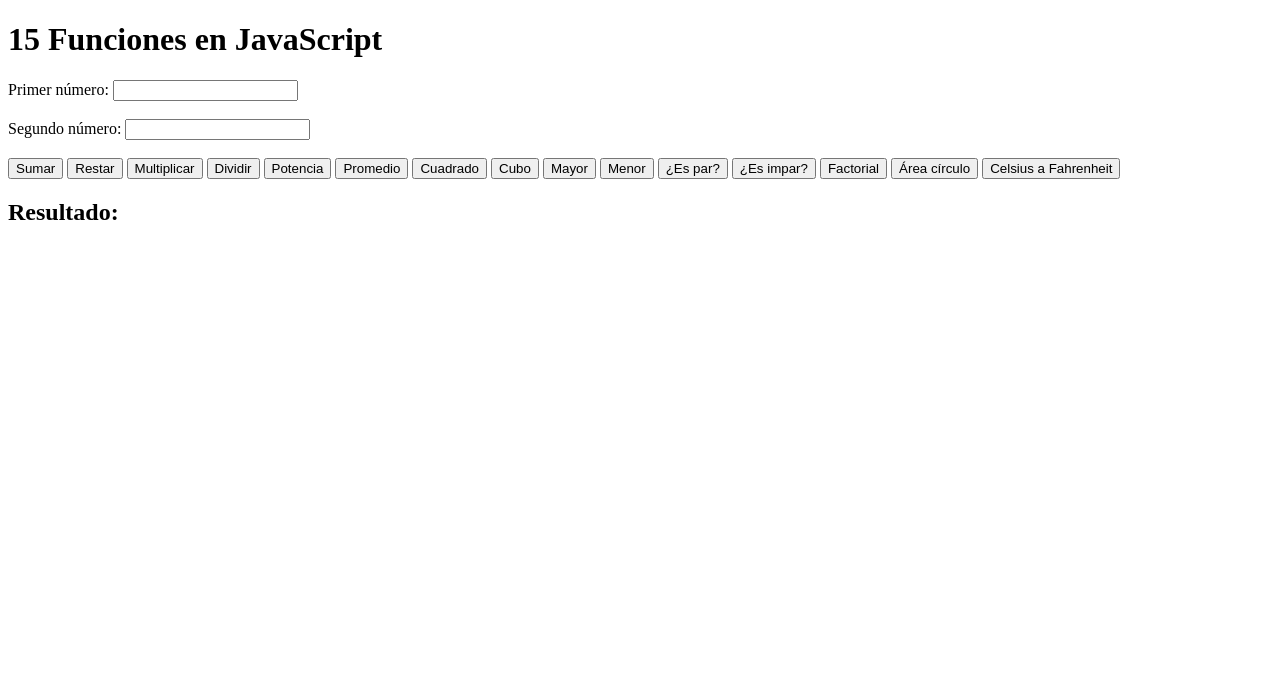
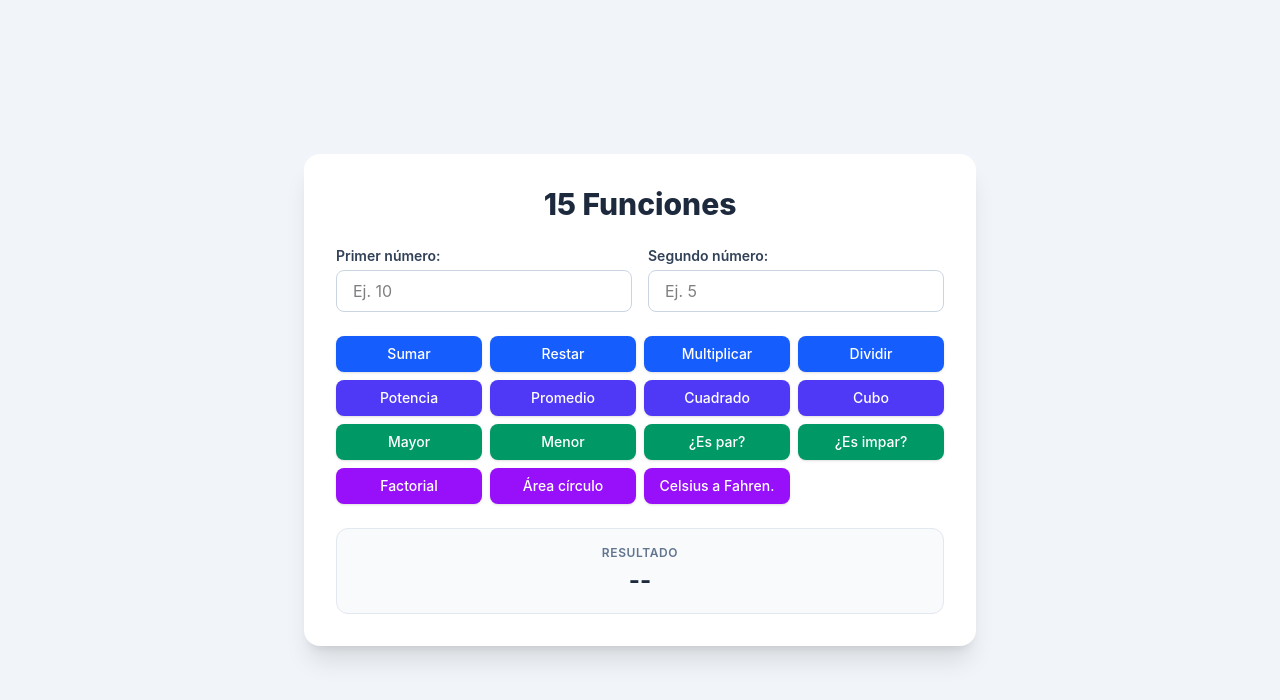
Before and after one commit to aidarafael708/funciones, a website: page index.html in a window 1280 px wide. Drawn offline with Linux system fonts and the light colour scheme.

Commit message:
Diseno actualizado con Tailwind CSS

```diff
--- a/index.html
+++ b/index.html
@@ -1,43 +1,78 @@
 <!DOCTYPE html>
 <html lang="es">
 <head>
-    <meta charset="UTF-8">
-    <meta name="viewport" content="width=device-width, initial-scale=1.0">
-    <title>15 Funciones en JavaScript</title>
+  <meta charset="UTF-8">
+  <meta name="viewport" content="width=device-width, initial-scale=1.0">
+  <title>15 Funciones</title>
+  <link href="dist/output.css" rel="stylesheet">
 </head>
-<body>
+<body class="bg-slate-100 min-h-screen flex items-center justify-center p-4">
 
-    <h1>15 Funciones en JavaScript</h1>
+  <div class="bg-white rounded-2xl shadow-xl w-full max-w-2xl p-6 md:p-8">
 
-    <label>Primer número:</label>
-    <input type="number" id="numero1">
+    <!-- Encabezado -->
+    <h1 class="text-3xl font-extrabold text-slate-800 text-center mb-6">
+       15 Funciones
+    </h1>
 
-    <br><br>
+    <!-- Formulario de entradas -->
+    <div class="grid grid-cols-1 md:grid-cols-2 gap-4 mb-6">
+      <div>
+        <label for="numero1" class="block text-sm font-semibold text-slate-700 mb-1">
+          Primer número:
+        </label>
+        <input
+          type="number"
+          id="numero1"
+          placeholder="Ej. 10"
+          class="w-full px-4 py-2 border border-slate-300 rounded-lg focus:outline-none focus:ring-2 focus:ring-blue-500 focus:border-transparent transition-all"
+        >
+      </div>
 
-    <label>Segundo número:</label>
-    <input type="number" id="numero2">
+      <div>
+        <label for="numero2" class="block text-sm font-semibold text-slate-700 mb-1">
+          Segundo número:
+        </label>
+        <input
+          type="number"
+          id="numero2"
+          placeholder="Ej. 5"
+          class="w-full px-4 py-2 border border-slate-300 rounded-lg focus:outline-none focus:ring-2 focus:ring-blue-500 focus:border-transparent transition-all"
+        >
+      </div>
+    </div>
 
-    <br><br>
+    <!-- Cuadrícula de Botones -->
+    <div class="grid grid-cols-2 sm:grid-cols-3 md:grid-cols-4 gap-2 mb-6">
+      <button onclick="sumar()" class="bg-blue-600 hover:bg-blue-700 text-white font-medium py-2 px-3 rounded-lg text-sm shadow transition-colors">Sumar</button>
+      <button onclick="restar()" class="bg-blue-600 hover:bg-blue-700 text-white font-medium py-2 px-3 rounded-lg text-sm shadow transition-colors">Restar</button>
+      <button onclick="multiplicar()" class="bg-blue-600 hover:bg-blue-700 text-white font-medium py-2 px-3 rounded-lg text-sm shadow transition-colors">Multiplicar</button>
+      <button onclick="dividir()" class="bg-blue-600 hover:bg-blue-700 text-white font-medium py-2 px-3 rounded-lg text-sm shadow transition-colors">Dividir</button>
+      <button onclick="potencia()" class="bg-indigo-600 hover:bg-indigo-700 text-white font-medium py-2 px-3 rounded-lg text-sm shadow transition-colors">Potencia</button>
+      <button onclick="promedio()" class="bg-indigo-600 hover:bg-indigo-700 text-white font-medium py-2 px-3 rounded-lg text-sm shadow transition-colors">Promedio</button>
+      <button onclick="cuadrado()" class="bg-indigo-600 hover:bg-indigo-700 text-white font-medium py-2 px-3 rounded-lg text-sm shadow transition-colors">Cuadrado</button>
+      <button onclick="cubo()" class="bg-indigo-600 hover:bg-indigo-700 text-white font-medium py-2 px-3 rounded-lg text-sm shadow transition-colors">Cubo</button>
+      <button onclick="mayor()" class="bg-emerald-600 hover:bg-emerald-700 text-white font-medium py-2 px-3 rounded-lg text-sm shadow transition-colors">Mayor</button>
+      <button onclick="menor()" class="bg-emerald-600 hover:bg-emerald-700 text-white font-medium py-2 px-3 rounded-lg text-sm shadow transition-colors">Menor</button>
+      <button onclick="esPar()" class="bg-emerald-600 hover:bg-emerald-700 text-white font-medium py-2 px-3 rounded-lg text-sm shadow transition-colors">¿Es par?</button>
+      <button onclick="esImpar()" class="bg-emerald-600 hover:bg-emerald-700 text-white font-medium py-2 px-3 rounded-lg text-sm shadow transition-colors">¿Es impar?</button>
+      <button onclick="factorial()" class="bg-purple-600 hover:bg-purple-700 text-white font-medium py-2 px-3 rounded-lg text-sm shadow transition-colors">Factorial</button>
+      <button onclick="areaCirculo()" class="bg-purple-600 hover:bg-purple-700 text-white font-medium py-2 px-3 rounded-lg text-sm shadow transition-colors">Área círculo</button>
+      <button onclick="celsiusAFahrenheit()" class="bg-purple-600 hover:bg-purple-700 text-white font-medium py-2 px-3 rounded-lg text-sm shadow transition-colors col-span-2 sm:col-span-1">Celsius a Fahren.</button>
+    </div>
 
-    <button onclick="sumar()">Sumar</button>
-    <button onclick="restar()">Restar</button>
-    <button onclick="multiplicar()">Multiplicar</button>
-    <button onclick="dividir()">Dividir</button>
-    <button onclick="potencia()">Potencia</button>
-    <button onclick="promedio()">Promedio</button>
-    <button onclick="cuadrado()">Cuadrado</button>
-    <button onclick="cubo()">Cubo</button>
-    <button onclick="mayor()">Mayor</button>
-    <button onclick="menor()">Menor</button>
-    <button onclick="esPar()">¿Es par?</button>
-    <button onclick="esImpar()">¿Es impar?</button>
-    <button onclick="factorial()">Factorial</button>
-    <button onclick="areaCirculo()">Área círculo</button>
-    <button onclick="celsiusFahrenheit()">Celsius a Fahrenheit</button>
+    <!-- Sección de Resultado -->
+    <div class="bg-slate-50 border border-slate-200 rounded-xl p-4 text-center">
+      <span class="block text-xs font-semibold text-slate-500 uppercase tracking-wider mb-1">
+        Resultado
+      </span>
+      <div id="resultado" class="text-2xl font-bold text-slate-800 min-h-[32px]">
+        --
+      </div>
+    </div>
 
-    <h2 id="resultado">Resultado:</h2>
+  </div>
 
-    <script src="app.js"></script>
-
+  <script src="app.js"></script>
 </body>
 </html>
--- /dev/null
+++ b/package.json
@@ -0,0 +1,6 @@
+{
+  "devDependencies": {
+    "@tailwindcss/cli": "^4.3.3",
+    "tailwindcss": "^4.3.3"
+  }
+}
--- /dev/null
+++ b/src/input.css
@@ -0,0 +1,2 @@
+@import "tailwindcss";
+@source "../index.html";
```
Also changed, not shown: dist/output.css (added), 1 other file.
